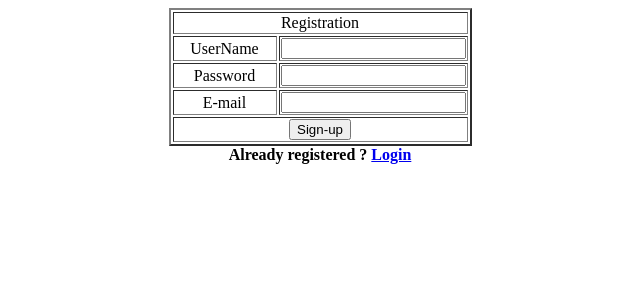
After one commit to kingdom0608/kingdom0608.github.io, a PHP site: page /registration.php in a window 1280 px wide. The commit adds this page. Shown: the top 300 px of the page, without its empty margins (320-960 px from the left). Run offline with PHP 8.4, Linux system fonts and the light colour scheme.

Commit message:
Add files via upload

```diff
--- /dev/null
+++ b/logout.php
@@ -0,0 +1,5 @@
+<?php
+session_start();
+session_destroy();
+header('Location: login.php');
+?>
--- /dev/null
+++ b/registration.php
@@ -0,0 +1,72 @@
+<!DOCTYPE html>
+<?php
+
+session_start();
+
+$con = mysqli_connect('localhost','root','hansung','guest');
+
+if (isset($_POST['submit'])) {
+
+    $username = $_POST['username'];
+    $password = $_POST['password'];
+    $email = $_POST['email'];
+
+if (empty($_POST['username']) || empty($_POST['password']) || empty($_POST['email'])) {
+    echo "<script> alert('Please enter all required field!')</script>";
+} else {
+    $query = "SELECT * FROM guest WHERE name='$username' OR email='$email' ";
+    $result = mysqli_query($con,$query);
+
+    if ( mysqli_num_rows($result) > 0 ) {
+        header("Location: registration.php?MSG=Username:$username or E-mail:$email is already exist, please use another one!");
+    } else {
+        $query = "INSERT INTO guest (name, pass, email)
+        VALUES ('$username','$password','$email')";
+        if (mysqli_query($con,$query)) {
+            $_SESSION['login']=$username;
+            header("Location: content.php");
+            }
+    }
+}
+}
+
+?>
+<html>
+<head>
+    <title> Registration Page </title>
+</head>
+<body>
+<?php
+if(isset($_GET['MSG'])) {
+echo $_GET['MSG'];
+}
+?>
+<center>
+    <form method="post" action="registration.php">
+    <table border="2" >
+        <tr>
+            <td colspan="2" align="center"> Registration </td>
+        </tr>
+        <tr>
+            <td width="100" align="center"> UserName </td>
+            <td> <input type="text" name="username" > </td>
+        </tr>
+        <tr>
+            <td width="100" align="center"> Password </td>
+            <td> <input type="password" name="password" > </td>
+        </tr>
+        <tr>
+            <td width="100" align="center"> E-mail </td>
+            <td> <input type="text" name="email" > </td>
+        </tr>
+        <tr>
+            <td colspan="2" align="center">
+            <input type="submit" name="submit" value="Sign-up" > </td>
+        </tr>
+        </table>
+    </form>
+    <b> Already registered ?  <a href="login.php"> Login </a> <b>
+</center>
+
+</body>
+</html>
```
Also changed, not shown: login.php (added, +58 -0 lines), content.php (line endings or trailing spaces).
